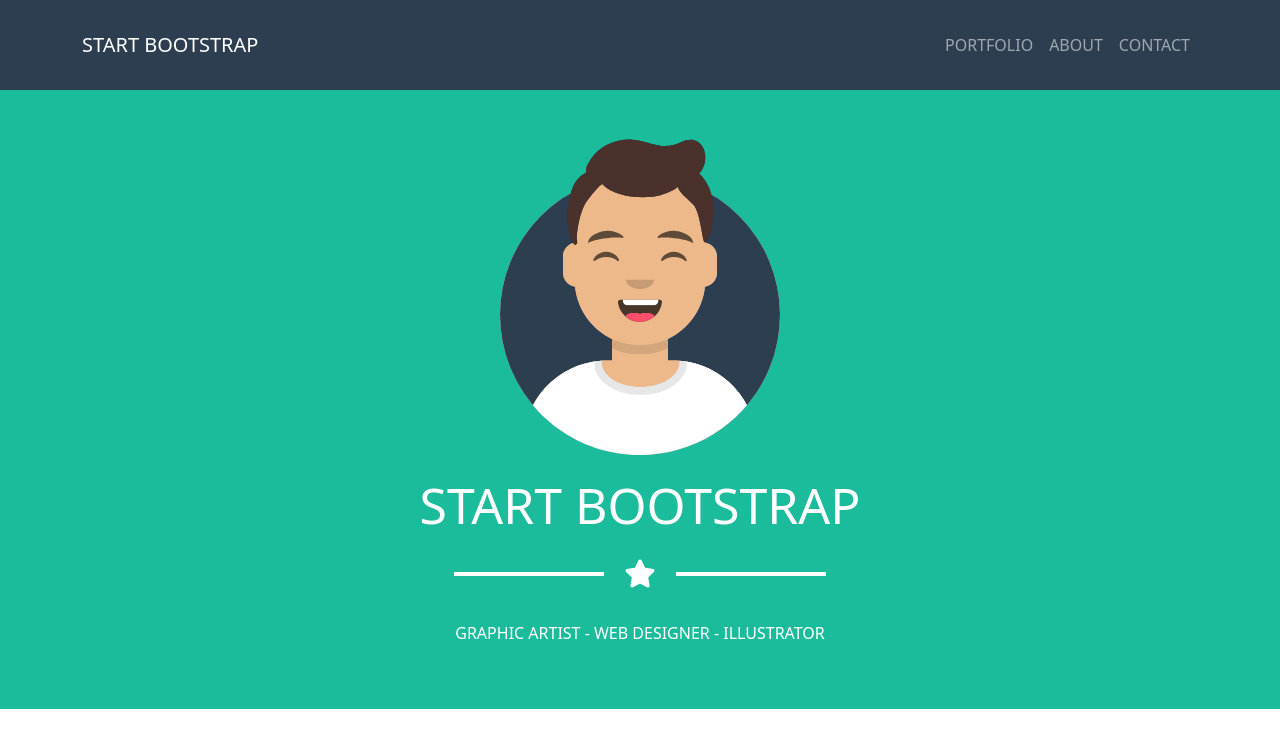
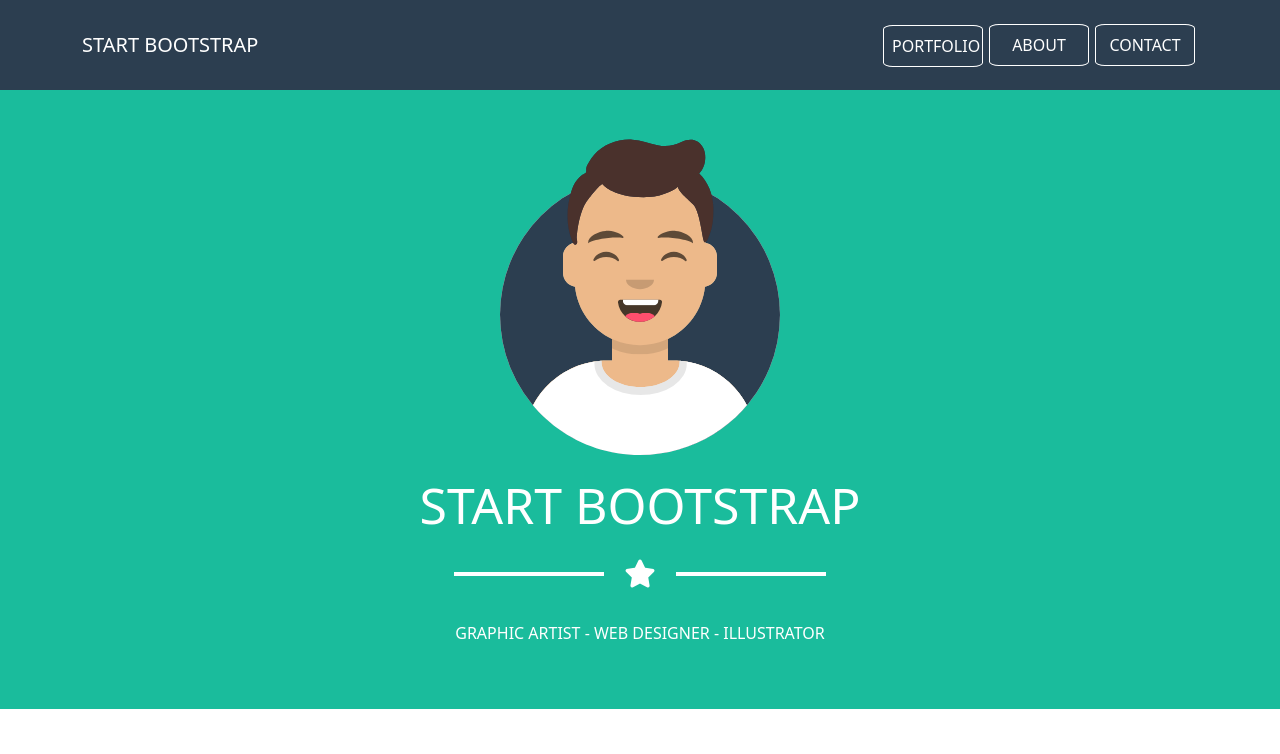
Before and after one commit to Saimon397/html-css-bootstrap-freelancer, a plain HTML site: page index.html in a window 1280 px wide. Shown: the top 754 px of the page. Drawn offline with nearby package versions, Linux system fonts and the light colour scheme.

Commit message:
Mod_nav_for_phone

```diff
--- a/css/style.css
+++ b/css/style.css
@@ -32,6 +32,14 @@ header {
     top: 0;
     width: 100%;
     z-index: 1000;
+}
+
+.nav-link {
+    background-color: var(--black);
+    border: 1px solid white;
+    width: 100px;
+    border-radius: 10%;
+    margin: 3px;
 }
 
 /***MAIN***/
--- a/index.html
+++ b/index.html
@@ -28,14 +28,14 @@
                 </button>
                 <div class="collapse navbar-collapse align-content-end" id="navbarSupportedContent">
                     <ul class="navbar-nav ms-auto mb-2 mb-lg-0 text-uppercase">
-                        <li class="nav-item">
-                            <a class="nav-link" aria-current="page" href="#portfolio">Portfolio</a>
+                        <li class="nav-item text-center">
+                            <a class="nav-link text-white mt-1" aria-current="page" href="#portfolio">Portfolio</a>
                         </li>
-                        <li class="nav-item">
-                            <a class="nav-link" href="#about">About</a>
+                        <li class="nav-item text-center">
+                            <a class="nav-link text-white" href="#about">About</a>
                         </li>
-                        <li class="nav-item">
-                            <a class="nav-link" href="#contact">Contact</a>
+                        <li class="nav-item text-center">
+                            <a class="nav-link text-white" href="#contact">Contact</a>
                         </li>
                     </ul>
                 </div>
```
